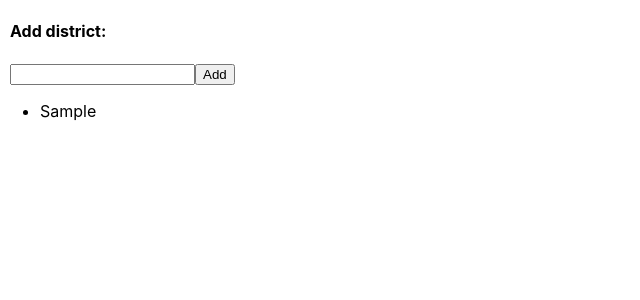
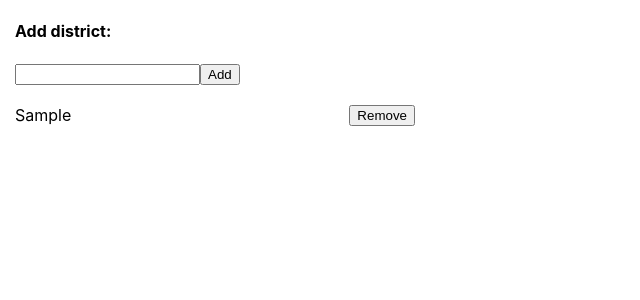
Before and after one commit to nurassyl/gerkub-test-app, a React (Create React App) app: page / in a window 1280 px wide. Both pictures are taken after typing "Sample" into the empty fields and a click on the button "Add". Shown: the top 300 px of the page, without its empty margins (0-640 px from the left). Built offline with nearby package versions, Linux system fonts and the light colour scheme.

Commit message:
Now we can remove district.

```diff
--- a/package.json
+++ b/package.json
@@ -6,6 +6,7 @@
     "@testing-library/jest-dom": "^5.11.4",
     "@testing-library/react": "^11.1.0",
     "@testing-library/user-event": "^12.1.10",
+    "lodash": "^4.17.20",
     "react": "^17.0.1",
     "react-dom": "^17.0.1",
     "react-redux": "^7.2.2",
--- a/src/App.css
+++ b/src/App.css
@@ -1,3 +1,14 @@
-.form {
-  margin: 10px;
+.App {
+  margin: 15px;
 }
+
+.districts {
+  margin-top: 20px;
+  max-width: 400px
+}
+
+.district {
+  margin-bottom: 5px;
+  display: flex;
+  justify-content: space-between;
+}
--- a/src/App.js
+++ b/src/App.js
@@ -1,18 +1,31 @@
 import React, { Component } from 'react'
 import { connect } from 'react-redux'
 import './App.css'
+import { REMOVE_DISTRICT } from './actions'
 import DistrictForm from './components/DistrictForm'
 
 class App extends Component {
+  removeDistrict(index) {
+    if(window.confirm('Are you sure?')) {
+      this.props.dispatch({
+        type: REMOVE_DISTRICT,
+        index,
+      })
+    }
+  }
+
   render() {
     return (
       <div className="App">
         <DistrictForm />
-        <ul>
+        <div className="districts">
           {this.props.store.districts.map((d, index) =>
-            <li key={index}>{d.name}</li>
+            <div key={index} className="district">
+              <span>{d.name}</span>
+              <button onClick={this.removeDistrict.bind(this, index)}>Remove</button>
+            </div>
           )}
-        </ul>
+        </div>
       </div>
     );
   }
--- a/src/actions.js
+++ b/src/actions.js
@@ -1 +1,2 @@
 export const ADD_DISTRICT = 'ADD_DISTRICT'
+export const REMOVE_DISTRICT = 'REMOVE_DISTRICT'
--- a/src/store.js
+++ b/src/store.js
@@ -1,9 +1,13 @@
+import _ from 'lodash'
 import {createStore} from 'redux';
 
 /**
  * Actions
  */
-import { ADD_DISTRICT } from './actions'
+import {
+  ADD_DISTRICT,
+  REMOVE_DISTRICT,
+} from './actions'
 
 /**
  * Initial state
@@ -25,6 +29,12 @@ function rootReducer(state = initialState, action) {
       return Object.assign({}, state, {
         districts: state.districts
       })
+		case REMOVE_DISTRICT:
+      _.pullAt(state.districts, action.index)
+
+      return Object.assign({}, state, {
+        districts: state.districts
+      })
     default:
       return state
 	}
```
